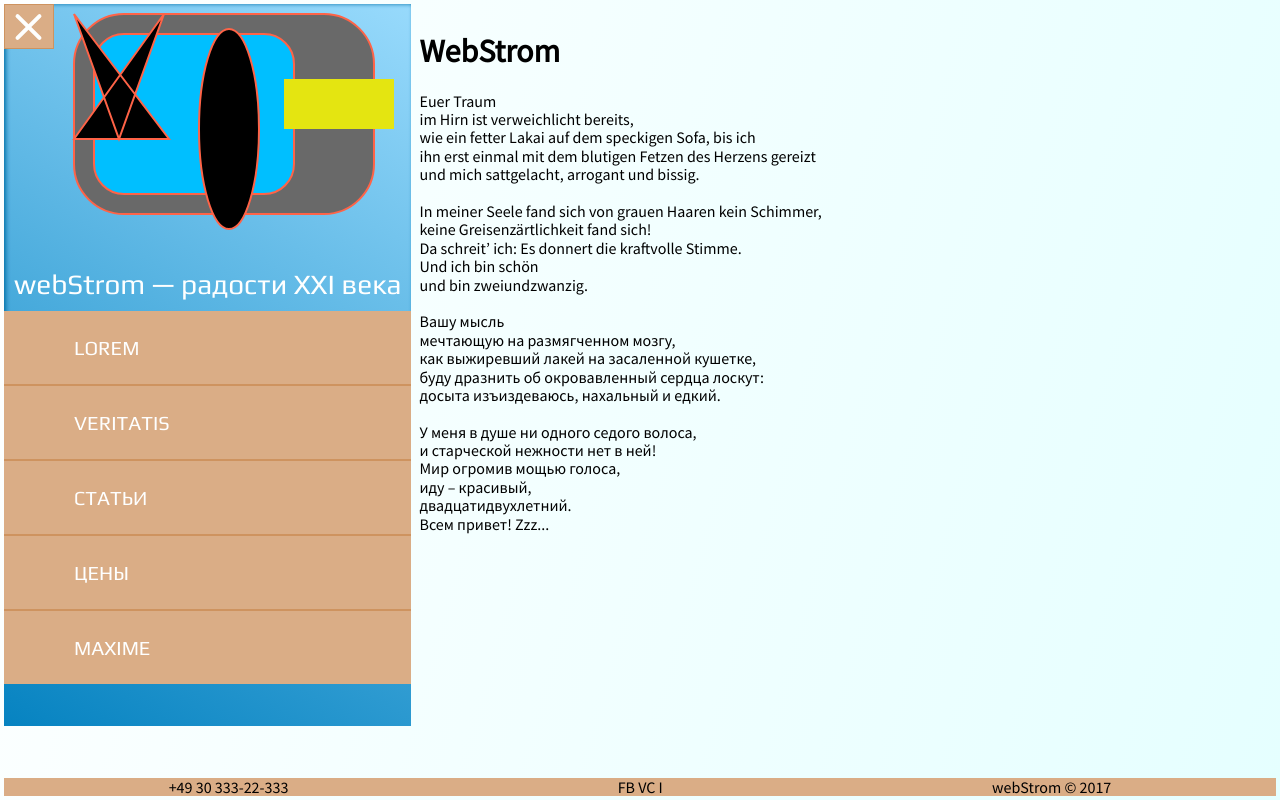
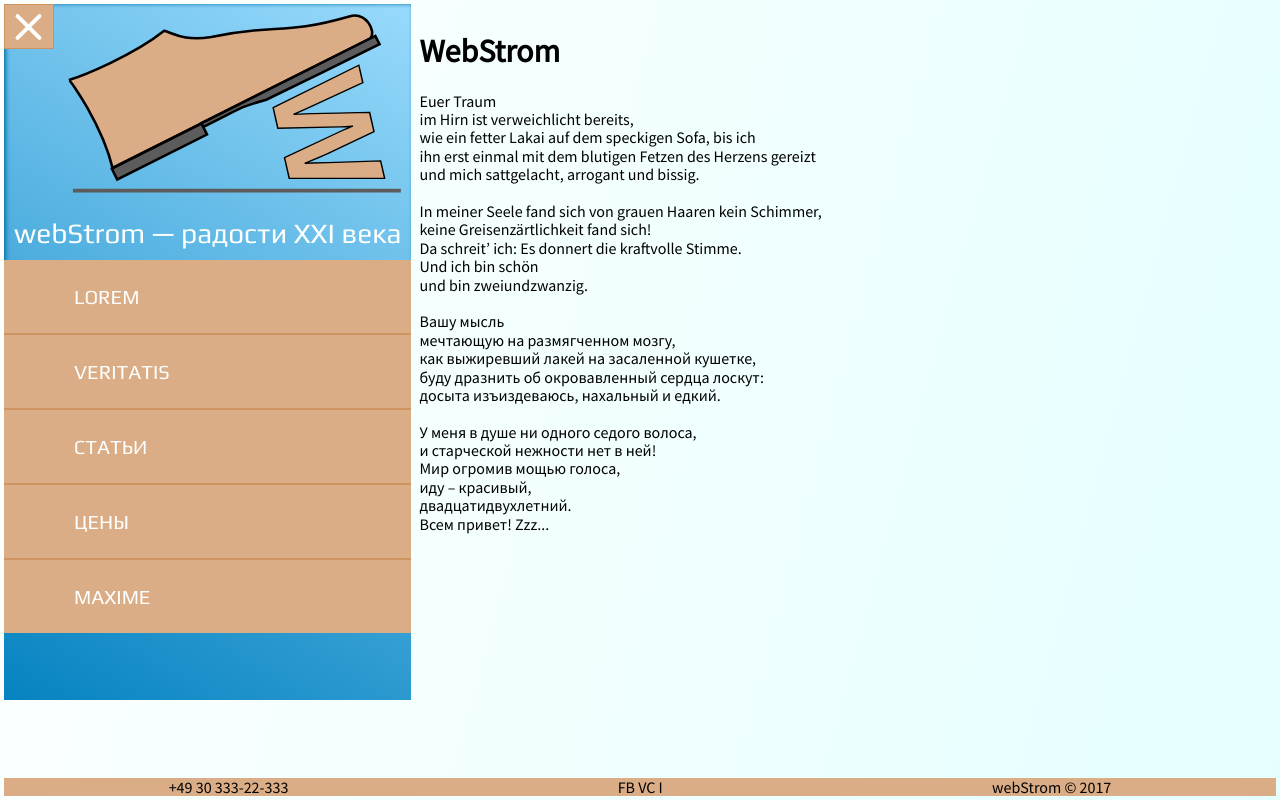
Before and after one commit to Kolya-YA/webStrom, a website: page src/index.html in a window 1280 px wide. Drawn offline with nearby package versions, Linux system fonts and the light colour scheme; files that its build step writes are made by us from their sources; files whose address does not match are found by name.

Commit message:
replace svg

```diff
--- a/gulpfile.js
+++ b/gulpfile.js
@@ -62,6 +62,7 @@ gulp.task('connect', function() {
 
 gulp.task('html', function () {
   gulp.src(path.src.html)
+    .pipe(plumber())
     .pipe(rigger())
     .pipe(gulp.dest(path.build.html))
     .pipe(connect.reload())
--- a/src/stylus/svg.css
+++ b/src/stylus/svg.css
@@ -1,9 +1,4 @@
 svg {
-  stroke: tomato;
+  stroke: black;
   stroke-width: 2px;
 }
-
-line {
-  stroke: #e4e511;
-  stroke-width: 50px;
-}
--- a/src/template/header.html
+++ b/src/template/header.html
@@ -4,15 +4,15 @@
     //= ./toggle-btn.html
 
     <div class="header-logo">
-      <svg height="250" width="330">
-        <rect class="case" width="300" height="200" x="10" y="10" rx="50" fill="dimgray"/>
-        <rect class="screen" width="200" height="160" x="30" y="30" rx="30" fill="deepskyblue"/>
-        <line x1="220" y1="100" x2="420" y2="100"/>
-        <ellipse rx="30" ry="40%" cx="50%" cy="50%"/>
-        <polygon points="10,135 100,10 55,135 10,10 105,135"/>
+      <svg viewBox="57.649375915527344 159.42044067382812 270.0741882324219 154.67416381835938" xmlns="http://www.w3.org/2000/svg">
+        <path d="M 66.279 240.162 C 73.82 207.015 67.194 164.22 66.202 163.885 C 77.186 165.819 119.687 168.979 149.506 162.498 C 154.798 166.971 159.65 176.853 180.18 183.005 C 230.877 196.096 230.538 206.599 283.398 216.235 C 296.82 218.682 297.35 235.55 290.693 238.874 L 66.279 240.162 Z" style="stroke: rgb(0, 0, 0); fill: rgb(218, 173, 134); stroke-linejoin: bevel; stroke-linecap: round;" transform="matrix(0.896238, -0.443574, 0.443574, 0.896238, -70.572101, 100.970741)"/>
+        <rect x="124.563" y="133.385" width="78.084" height="9.559" style="stroke: rgb(0, 0, 0); fill: rgb(92, 92, 92);" transform="matrix(0.893604, -0.448857, 0.440072, 0.898022, -75.212109, 223.460611)"/>
+        <path d="M 157.774 218.245 L 309.094 217.363 L 309.154 224.665 C 306.787 224.722 212.273 224.489 211.111 224.272 C 188.552 220.064 192.252 221.556 158.053 221.468 L 157.774 218.245 Z" style="stroke: rgb(0, 0, 0); fill: rgb(92, 92, 92);" transform="matrix(0.896238, -0.443573, 0.443573, 0.896238, -73.813157, 126.491627)"/>
+        <line x1="64.559" y1="304.443" x2="319.467" y2="304.443" style="paint-order: stroke; fill: rgb(92, 92, 92); stroke: rgb(92, 92, 92); stroke-width: 3;"/>
+        <text x="807.558" y="842.808" transform="matrix(0.263832, 1.159637, -1.269235, 0.297349, 1073.153809, -963.641968)" style="fill: rgb(218, 173, 134); font-family: sans-serif; font-size: 80.6px; font-weight: bold; stroke-width: 0.880306px; white-space: pre;">W</text>
       </svg>
-      <div class="header-name">webStrom — радости XXI века</div>
-    </div>
+    <div class="header-name">webStrom — радости XXI века</div>
+  </div>
 
     //= ./header-nav.html
 
```
Also changed, not shown: build/css/style.min.css, build/index.html, src/template/wS_logo.svg (added), wS_logo.svg (deleted).
